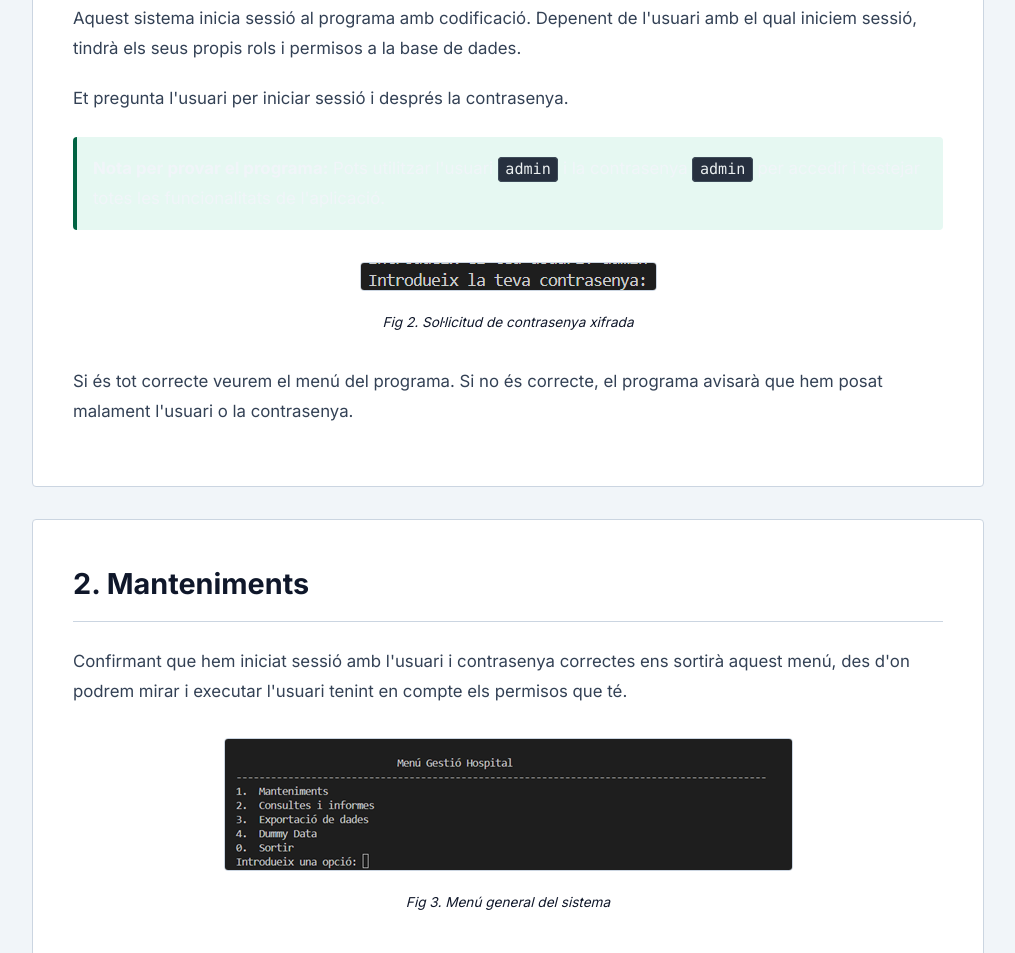
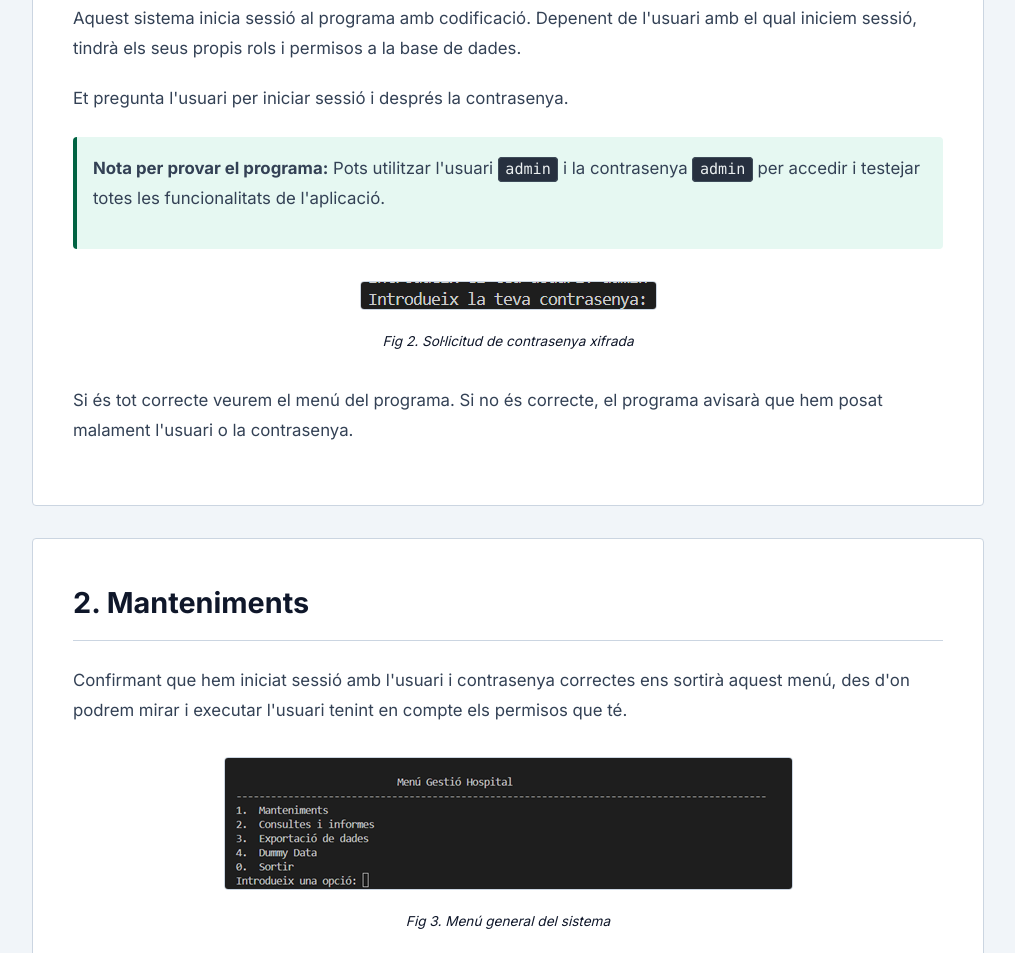
Before and after one commit to alexpicacastro/IPOP2, a plain HTML site: page documentacio.html in a window 1280 px wide. Shown: the part 905-1858 px from the top of the page, without its empty margins (132-1147 px from the left). Drawn offline with Linux system fonts and the light colour scheme.

Commit message:
Update documentacio.html

```diff
--- a/documentacio.html
+++ b/documentacio.html
@@ -337,7 +337,7 @@
 
             <div
                 style="background: rgba(16, 185, 129, 0.1); border-left: 4px solid #006342; padding: 1rem; border-radius: 4px; margin: 1.5rem 0;">
-                <p style="margin: 0; color: #f1f5f9;"><strong>Nota per provar el programa:</strong> Pots utilitzar
+                <p><strong>Nota per provar el programa:</strong> Pots utilitzar
                     l'usuari <code>admin</code> i la contrasenya <code>admin</code> per accedir i testejar totes les
                     funcionalitats de l'aplicació.</p>
             </div>
```
